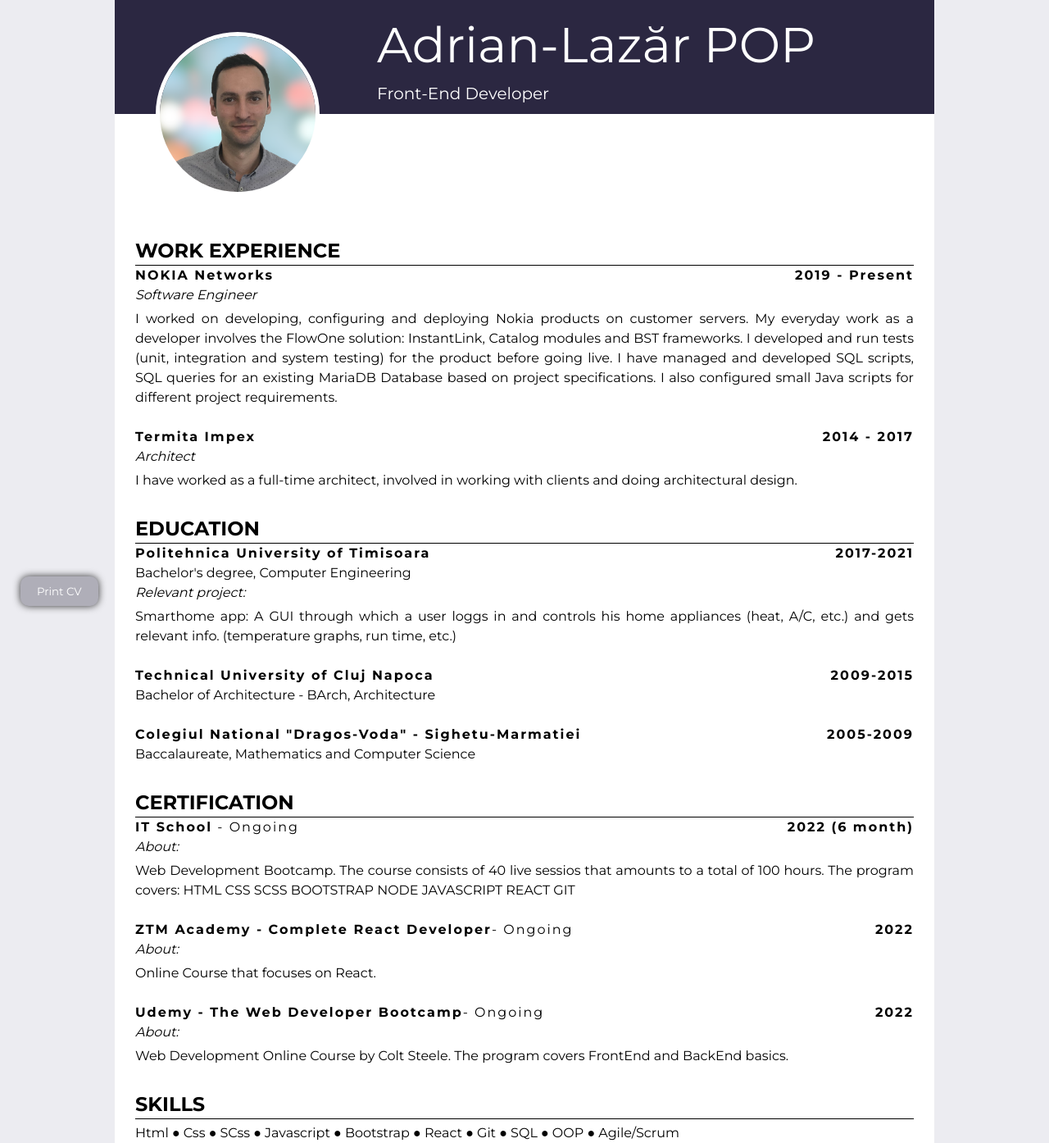
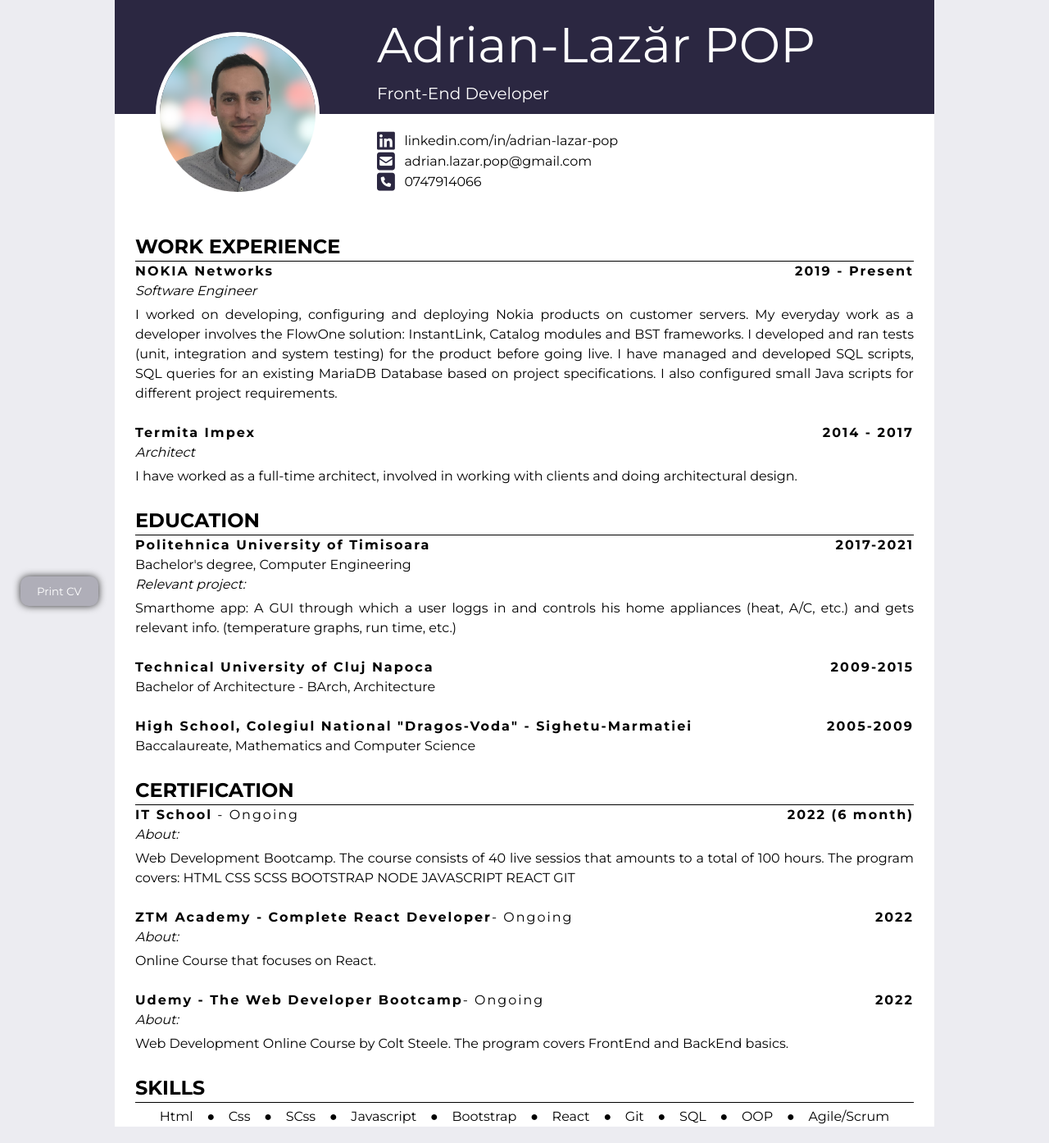
Before and after one commit to adrianlazarpop/CV, a plain HTML site: page CV/index.html in a window 1280 px wide. Shown: the part 11-1405 px from the top of the page at 82% size. Drawn offline with Linux system fonts and the light colour scheme.

Commit message:
cv update

```diff
--- a/CV/css/custom.css
+++ b/CV/css/custom.css
@@ -27,6 +27,7 @@ body {
   width: 1000px;
   display: flex;
   flex-direction: column;
+  position: relative;
 }
 
 .menu {
@@ -39,7 +40,7 @@ body {
 
 a {
   text-decoration: none;
-  color: white;
+  color: black;
 }
 
 header {
@@ -93,7 +94,7 @@ header img {
 }
 
 .category {
-  margin: 30px 25px 0;
+  margin: 25px 25px 0;
 }
 
 form {
@@ -112,6 +113,10 @@ h2 {
 .experience-description {
   margin-top: 5px;
   text-align: justify;
+}
+
+.skills {
+  text-align: center;
 }
 
 #printCv {
@@ -153,6 +158,35 @@ h2 {
 span {
   font-weight: normal;
 }
+
+.fontimg {
+  font-size: 25px;
+  width: 25px;
+  /* height: 45px; */
+  color: #2b2741;
+}
+
+.contact {
+  position: absolute;
+  top: 170px;
+  left: 320px;
+  color: black;
+  display: flex;
+  flex-direction: column;
+}
+
+.linkedInA, .emailA, .phoneA {
+  display: flex;
+  align-items: center;
+
+}
+
+
+
+
+
+
+
 
 @media screen and (max-width: 600px) {
   .header-text {
--- a/CV/index.html
+++ b/CV/index.html
@@ -7,7 +7,7 @@
   <meta http-equiv="X-UA-Compatible" content="IE=edge">
   <meta name="viewport" content="width=device-width, initial-scale=1.0">
 
-
+  <link rel="stylesheet" href="https://cdnjs.cloudflare.com/ajax/libs/font-awesome/6.2.0/css/all.min.css">
   <link rel="preconnect" href="https://fonts.googleapis.com" />
   <link rel="preconnect" href="https://fonts.gstatic.com" crossorigin />
   <link
@@ -36,6 +36,33 @@
       </div>
     </header>
 
+    <div class="contact">
+
+      <div class="linkedIn">
+        <a class="linkedInA" href="https://www.linkedin.com/in/adrian-lazar-pop/">
+          <i class="fontimg fa-brands fa-linkedin"></i>
+          <p>&nbsp; linkedin.com/in/adrian-lazar-pop</p>
+        </a>
+
+      </div>
+
+      <div class="email">
+        <a class="emailA" href="mailto:adrian.lazar.pop@gmail.com">
+          <!-- <i class="fontimg fa-solid fa-envelope"></i> -->
+          <i class="fontimg fa-solid fa-square-envelope"></i>
+          <p>&nbsp; adrian.lazar.pop@gmail.com</p>
+        </a>
+      </div>
+
+      <div class="phoneA">
+        <!-- <i class="fontimg fa-solid fa-phone"></i> -->
+        <i class="fontimg fa-solid fa-square-phone"></i>
+        <p>&nbsp; 0747914066</p>
+      </div>
+
+    </div>
+
+
     <div class="category">
       <h2>WORK EXPERIENCE</h2>
       <div class="employer">
@@ -46,10 +73,9 @@
         <p class="experience-title">Software Engineer</p>
         <!-- <p>Timisoara</p> -->
       </div>
-      <i class="fa fa-linkedin"></i>
       <p class="experience-description">
         I worked on developing, configuring and deploying Nokia products on customer servers. My everyday work as a
-        developer involves the FlowOne solution: InstantLink, Catalog modules and BST frameworks. I developed and run
+        developer involves the FlowOne solution: InstantLink, Catalog modules and BST frameworks. I developed and ran
         tests (unit, integration and system testing) for the product before going live. I have managed and developed SQL
         scripts, SQL queries for an existing MariaDB Database based on project specifications. I also configured small
         Java scripts for different project requirements.
@@ -103,7 +129,7 @@
       <p>Bachelor of Architecture - BArch, Architecture</p>
       <br>
       <div class="employer">
-        <p>Colegiul National "Dragos-Voda" - Sighetu-Marmatiei</p>
+        <p>High School, Colegiul National "Dragos-Voda" - Sighetu-Marmatiei</p>
         <p>2005-2009</p>
       </div>
       <p>Baccalaureate, Mathematics and Computer Science</p>
@@ -147,9 +173,11 @@
 
     <div class="category">
       <h2>SKILLS</h2>
-      <p class="experience-description">
-        Html &#9679; Css &#9679; SCss &#9679; Javascript &#9679; Bootstrap &#9679; React &#9679; Git &#9679; SQL
-        &#9679; OOP &#9679; Agile/Scrum
+      <p class="experience-description skills">
+        Html &nbsp;&nbsp; &#9679; &nbsp;&nbsp; Css &nbsp;&nbsp; &#9679; &nbsp;&nbsp; SCss &nbsp;&nbsp; &#9679;
+        &nbsp;&nbsp; Javascript &nbsp;&nbsp; &#9679; &nbsp;&nbsp; Bootstrap &nbsp;&nbsp; &#9679; &nbsp;&nbsp; React
+        &nbsp;&nbsp; &#9679; &nbsp;&nbsp; Git &nbsp;&nbsp; &#9679; &nbsp;&nbsp; SQL
+        &nbsp;&nbsp; &#9679; &nbsp;&nbsp; OOP &nbsp;&nbsp; &#9679; &nbsp;&nbsp; Agile/Scrum
       </p>
     </div>
 
```
